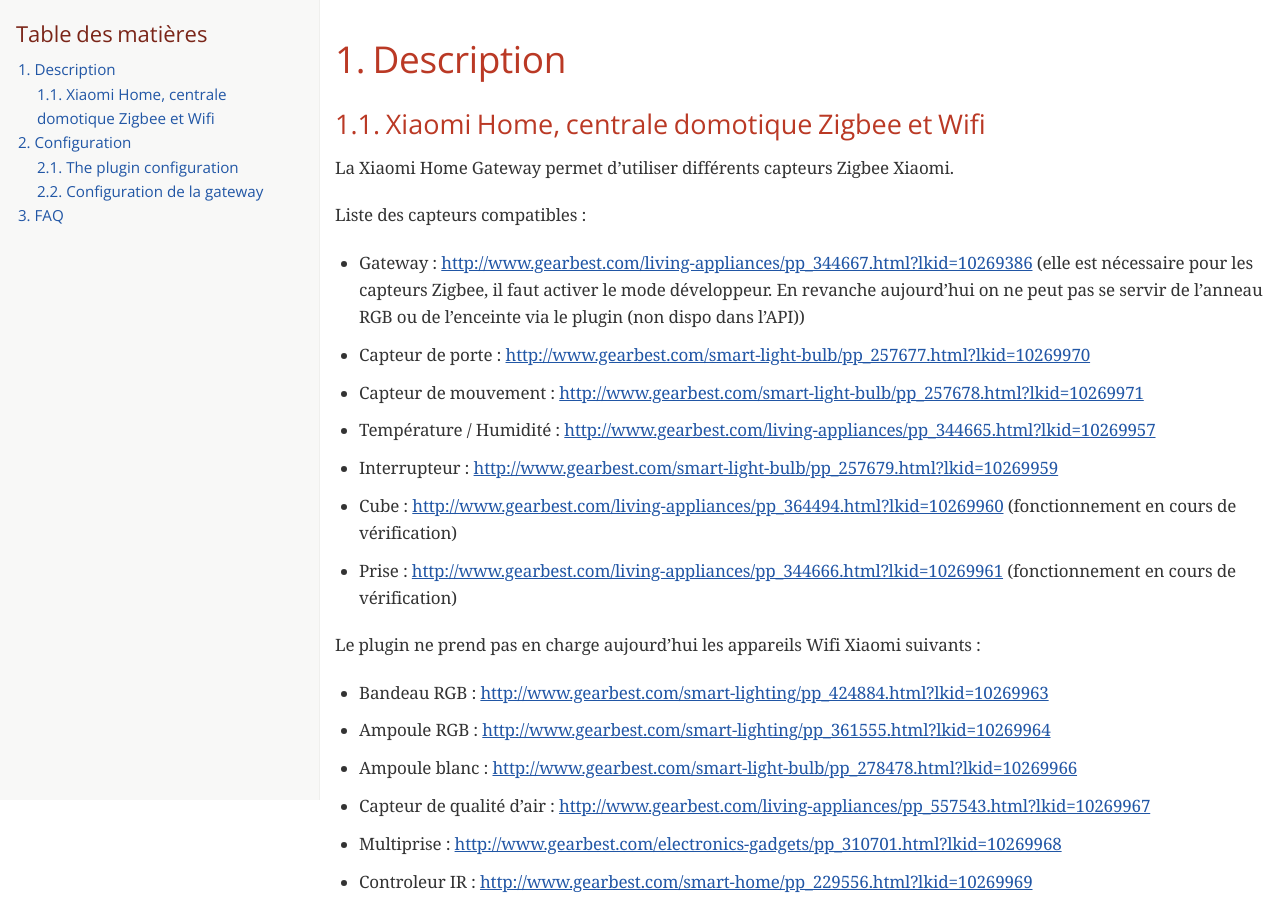
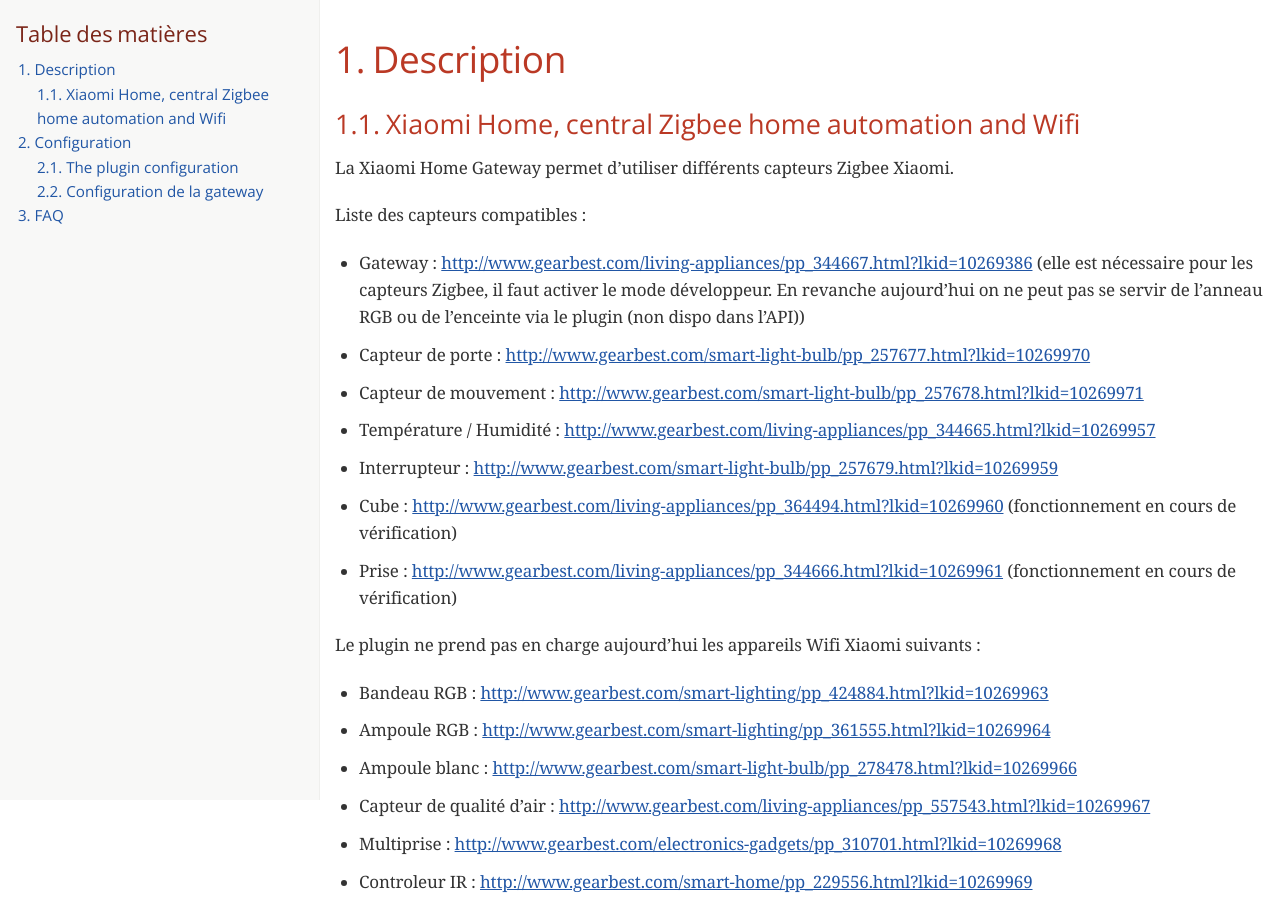
Before and after one commit to an0Nym0us63/jeedom_xiaomihome, a plain HTML site: page doc/en_US/index.html in a window 1280 px wide. Shown: the top 898 px of the page. Drawn offline with nearby package versions, Linux system fonts and the light colour scheme; a web font is replaced by a local one.

Commit message:
[ROBOT] Action all

```diff
--- a/doc/en_US/index.html
+++ b/doc/en_US/index.html
@@ -417,7 +417,7 @@ body.book #toc,body.book #preamble,body.book h1.sect0,body.book .sect1>h2{page-b
 <ul class="sectlevel1">
 <li><a href="#_description">1. Description</a>
 <ul class="sectlevel2">
-<li><a href="#_xiaomi_home_centrale_domotique_zigbee_et_wifi">1.1. Xiaomi Home, centrale domotique Zigbee et Wifi</a></li>
+<li><a href="#_xiaomi_home_central_zigbee_home_automation_and_wifi">1.1. Xiaomi Home, central Zigbee home automation and Wifi</a></li>
 </ul>
 </li>
 <li><a href="#_configuration">2. Configuration</a>
@@ -435,7 +435,7 @@ body.book #toc,body.book #preamble,body.book h1.sect0,body.book .sect1>h2{page-b
 <h2 id="_description">1. Description</h2>
 <div class="sectionbody">
 <div class="sect2">
-<h3 id="_xiaomi_home_centrale_domotique_zigbee_et_wifi">1.1. Xiaomi Home, centrale domotique Zigbee et Wifi</h3>
+<h3 id="_xiaomi_home_central_zigbee_home_automation_and_wifi">1.1. Xiaomi Home, central Zigbee home automation and Wifi</h3>
 <div class="paragraph">
 <p>La Xiaomi Home Gateway permet d&#8217;utiliser différents capteurs Zigbee Xiaomi.</p>
 </div>
```
Also changed, not shown: 1 other file.
